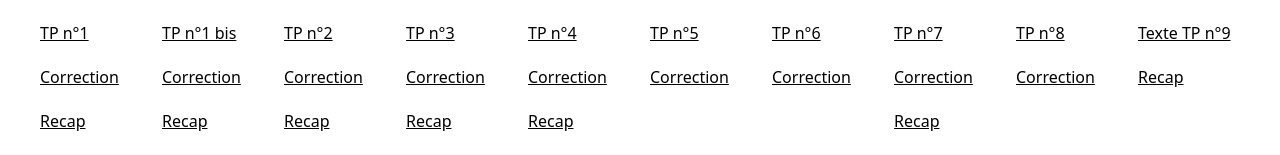
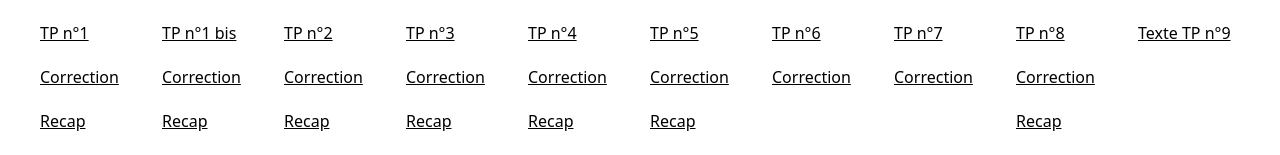
Before and after one commit to alicemoriniere/alicemoriniere.github.io, a Vue app: page /enseignements in a window 1280 px wide. Shown: the part 543-698 px from the top of the page. Built offline with nearby package versions, Linux system fonts and the light colour scheme.

Commit message:
c'était moche

```diff
--- a/src/TeachingView.vue
+++ b/src/TeachingView.vue
@@ -26,6 +26,8 @@
 	<span> <a href="tp/correctiontp6.ipynb" target="_blank" download class="underline"> Correction </a>  </span>
 	<span>  <a href="tp/correctiontp7.ipynb" target="_blank" download class="underline"> Correction </a>  </span>
 	<span> <a href="tp/correctiontp8.py" target="_blank" download class="underline"> Correction </a> </span>
+	<span> </span>
+
 	<span> <a href="tp/recap1.ipynb" target="_blank" download  class="underline"> Recap </a> </span>
 	<span> <a href="tp/recap2.ipynb" target="_blank" download  class="underline"> Recap </a> </span>
 	<span> <a href="tp/recap1.ipynb" target="_blank" download  class="underline"> Recap </a> </span>
```
